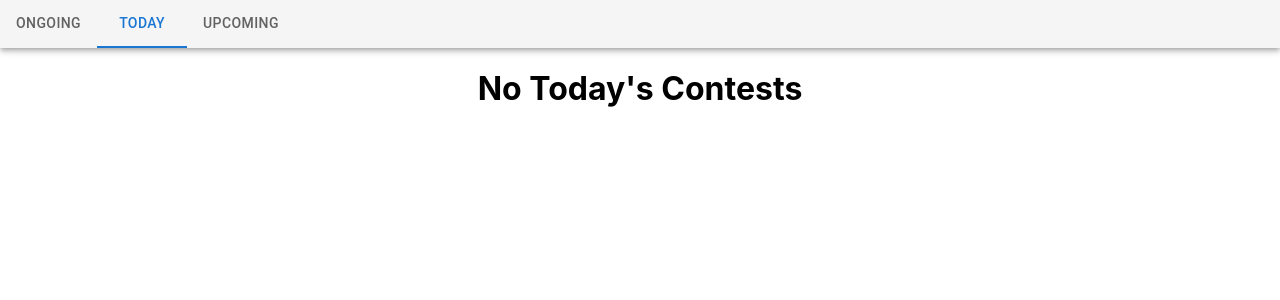
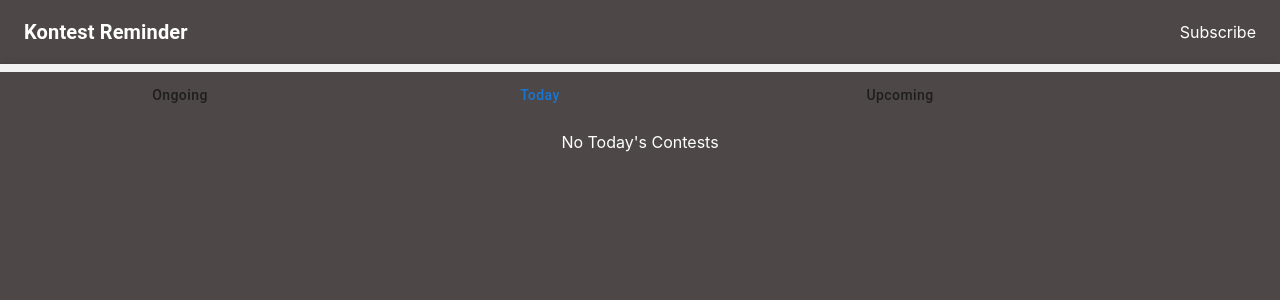
Before and after one commit to nisarg0/Kontest-Reminder, a React app: page /Subscribe in a window 1280 px wide. Shown: the top 300 px of the page. Built offline with nearby package versions, Linux system fonts and the light colour scheme; the HTML template or start-up script is replaced by a standard one.

Commit message:
Added navbar and subscribe page

```diff
--- a/package.json
+++ b/package.json
@@ -1,6 +1,6 @@
 {
 	"name": "cp-scheduler",
-	"version": "0.1.0",
+	"version": "2.0.0",
 	"private": true,
 	"dependencies": {
 		"@emotion/react": "^11.8.2",
@@ -8,6 +8,7 @@
 		"@material-ui/core": "^4.11.4",
 		"@mui/material": "^5.5.0",
 		"@mui/styled-engine-sc": "^5.4.2",
+		"@mui/styles": "^5.5.1",
 		"@testing-library/jest-dom": "^5.12.0",
 		"@testing-library/react": "^11.2.7",
 		"@testing-library/user-event": "^12.8.3",
--- a/src/App.js
+++ b/src/App.js
@@ -1,12 +1,12 @@
 import "./App.css";
 import { ThemeProvider, createTheme } from "@material-ui/core/styles";
 
-// import Subscribe from "./components/Subscribe";
-// import NavigationBar from "./components/NavigationBar";
-// import { MemoryRouter as Router, Switch, Route } from "react-router-dom";
+import NavigationBar from "./components/NavigationBar";
+import { Switch, Route } from "react-router-dom";
 // import MyContest from "./components/MyContest";
 
 import Contests from "./pages/Contests";
+import Subscribe from "./pages/Subscribe";
 import ContestProvider from "./context/contestContext";
 
 function App() {
@@ -18,7 +18,11 @@ function App() {
 	return (
 		<ThemeProvider theme={theme}>
 			<ContestProvider>
-				<Contests />
+				<NavigationBar />
+				<Switch>
+					<Route path="/" exact component={Contests} />
+					<Route path="/Subscribe" component={Subscribe} />
+				</Switch>
 			</ContestProvider>
 		</ThemeProvider>
 	);
--- a/src/components/NavigationBar.js
+++ b/src/components/NavigationBar.js
@@ -1,72 +1,36 @@
-// import React from "react";
-// import { Link, withRouter } from "react-router-dom";
+import * as React from "react";
+import { Toolbar, Box, AppBar, Typography } from "@mui/material";
+import { Link, useLocation } from "react-router-dom";
 
-// var browser = require("webextension-polyfill");
+export default function NavigationBar() {
+	let location = useLocation().pathname;
 
-// function NavigationBar(props) {
-// 	return (
-// 		<div className="navigation">
-// 			<nav className="navbar navbar-expand navbar-dark bg-dark">
-// 				<div className="container">
-// 					<Link
-// 						className="navbar-brand"
-// 						to="\#"
-// 						onClick={openSite}
-// 						data-toggle="tooltip"
-// 						data-placement="bottom"
-// 						title="Open Website"
-// 					>
-// 						Kontests
-// 					</Link>
-
-// 					<div>
-// 						<ul className="navbar-nav ml-auto">
-// 							<li
-// 								className={`nav-item  ${
-// 									props.location.pathname === "/"
-// 										? "active"
-// 										: ""
-// 								}`}
-// 							>
-// 								<Link
-// 									className="nav-link"
-// 									to="/"
-// 									data-toggle="tooltip"
-// 									data-placement="bottom"
-// 									title="See Contests"
-// 								>
-// 									Home
-// 									<span className="sr-only">(current)</span>
-// 								</Link>
-// 							</li>
-// 							<li
-// 								className={`nav-item  ${
-// 									props.location.pathname === "/Subscribe"
-// 										? "active"
-// 										: ""
-// 								}`}
-// 							>
-// 								<Link
-// 									className="nav-link"
-// 									to="/Subscribe"
-// 									data-toggle="tooltip"
-// 									data-placement="bottom"
-// 									title="Subscribe/Unsubscribe Websites"
-// 								>
-// 									Subscribe
-// 								</Link>
-// 							</li>
-// 						</ul>
-// 					</div>
-// 				</div>
-// 			</nav>
-// 		</div>
-// 	);
-// }
-
-// export default withRouter(NavigationBar);
-
-// function openSite() {
-// 	var uri = "https://nisarg0.github.io/Kontest-Reminder/";
-// 	browser.tabs.create({ active: true, url: uri });
-// }
+	return (
+		<Box sx={{ flexGrow: 1 }}>
+			<AppBar position="static" sx={{ backgroundColor: "#4D4847" }}>
+				<Toolbar>
+					<Typography
+						variant="h6"
+						component="div"
+						sx={{ flexGrow: 1, fontWeight: "650" }}
+					>
+						Kontest Reminder
+					</Typography>
+					{location === "/" && (
+						<Link
+							style={{ color: "white", textDecoration: "none" }}
+							to="/Subscribe"
+						>
+							Subscribe
+						</Link>
+					)}
+					{location === "/Subscribe" && (
+						<Link style={{ color: "white", textDecoration: "none" }} to="/">
+							Home
+						</Link>
+					)}
+				</Toolbar>
+			</AppBar>
+		</Box>
+	);
+}
--- /dev/null
+++ b/src/components/SubscribeCard.js
@@ -0,0 +1,46 @@
+import * as React from "react";
+import {
+	Typography,
+	CardMedia,
+	Card,
+	// Button,
+} from "@mui/material";
+
+export default function SubscribeCard() {
+	return (
+		<Card
+			sx={{
+				display: "flex",
+				border: 1,
+				borderRadius: 2,
+				borderColor: "grey.500",
+				padding: 1,
+				":hover": {
+					"box-shadow": "0px 0px 10px 3px rgba(0, 0, 0, 0.2)",
+				},
+				alignItems: "center",
+				width: "100%",
+			}}
+		>
+			<CardMedia
+				component="img"
+				sx={{
+					width: 35,
+					height: 35,
+					borderRadius: 2,
+					alignSelf: "center",
+				}}
+				image={"https://avatars.githubusercontent.com/u/7151918?s=200&v=4"}
+			/>
+
+			<Typography
+				component="div"
+				color="text.primary"
+				sx={{ flex: 1, fontSize: 14, textAlign: "center" }}
+				fontWeight="550"
+			>
+				Atcoder
+			</Typography>
+		</Card>
+	);
+}
--- a/src/index.css
+++ b/src/index.css
@@ -1,13 +1,14 @@
 body {
-  margin: 0;
-  font-family: -apple-system, BlinkMacSystemFont, 'Segoe UI', 'Roboto', 'Oxygen',
-    'Ubuntu', 'Cantarell', 'Fira Sans', 'Droid Sans', 'Helvetica Neue',
-    sans-serif;
-  -webkit-font-smoothing: antialiased;
-  -moz-osx-font-smoothing: grayscale;
+	margin: 0;
+	font-family: -apple-system, BlinkMacSystemFont, "Segoe UI", "Roboto", "Oxygen",
+		"Ubuntu", "Cantarell", "Fira Sans", "Droid Sans", "Helvetica Neue",
+		sans-serif;
+	-webkit-font-smoothing: antialiased;
+	-moz-osx-font-smoothing: grayscale;
+	background-color: #4d4847;
 }
 
 code {
-  font-family: source-code-pro, Menlo, Monaco, Consolas, 'Courier New',
-    monospace;
+	font-family: source-code-pro, Menlo, Monaco, Consolas, "Courier New",
+		monospace;
 }
--- a/src/index.js
+++ b/src/index.js
@@ -3,9 +3,13 @@ import ReactDOM from "react-dom";
 import "./index.css";
 import App from "./App";
 import reportWebVitals from "./reportWebVitals";
+import { MemoryRouter } from "react-router-dom";
+
 ReactDOM.render(
 	<React.StrictMode>
-		<App />
+		<MemoryRouter>
+			<App />
+		</MemoryRouter>
 	</React.StrictMode>,
 	document.getElementById("root")
 );
--- a/src/pages/Contests.js
+++ b/src/pages/Contests.js
@@ -4,26 +4,40 @@ import ContestCard from "../components/ContestCard";
 import { ContestContext } from "../context/contestContext";
 import { Tabs, Tab, AppBar } from "@mui/material";
 import Box from "@mui/material/Box";
+import { makeStyles } from "@mui/styles";
 
-// const colorMapping =  {
-// 	"Round A": "Round A",
-// 	"Hacker Rank" :{
-// 		color
-// 	},
-// }
-// const imgMapping = {
-// 	"Hacer Rank": "",
-// }
+const styles = makeStyles({
+	root: {},
+	tabPanel: {
+		backgroundColor: "#F2F2F2",
+	},
+	tabs: {
+		"& .Mui-selected": {
+			backgroundColor: "#4D4847 !important",
+		},
+		backgroundColor: "#4D4847",
+	},
+	tabBtn: {
+		textTransform: "none !important",
+		position: "relative",
+		flex: 1,
+		outline: "none !important",
+		borderRadius: "12px !important",
+		// backgroundColor: "#F2F2F2 !important",
+	},
+});
 
 export default function Contests() {
 	const { ongoing, upcoming, today, deleteContest } =
 		useContext(ContestContext);
+	const classes = styles();
+
 	console.log("ongoing", ongoing);
 	console.log("upcoming", upcoming);
 	console.log("today", today);
+
 	const [value, setValue] = React.useState(1);
 	const handleTab = (event, newValue) => {
-		console.warn(newValue);
 		setValue(newValue);
 	};
 
@@ -31,17 +45,29 @@ export default function Contests() {
 		<>
 			<Box sx={{ width: "100%" }}>
 				<Box>
-					<AppBar position="static" color="default">
-						<Tabs value={value} onChange={handleTab}>
-							<Tab label="Ongoing" />
-							<Tab label="Today" />
-							<Tab label="Upcoming" />
+					<AppBar position="static" sx={{ backgroundColor: "#F2F2F2" }}>
+						<Box
+							sx={{ width: "100%", height: "8px", backgroundColor: "#F2F2F2" }}
+						></Box>
+						<Tabs
+							className={classes.tabs}
+							indicatorColor="#F2F2F2"
+							value={value}
+							onChange={handleTab}
+						>
+							<Tab className={classes.tabBtn} label="Ongoing" />
+
+							<Tab className={classes.tabBtn} label="Today" />
+
+							<Tab className={classes.tabBtn} label="Upcoming" />
 						</Tabs>
 					</AppBar>
 				</Box>
-				<TabPanel value={value} index={0}>
+				<TabPanel className={classes.tabPanel} value={value} index={0}>
 					{ongoing.length === 0 ? (
-						<Box sx={{ textAlign: "center" }}> No Ongoing Contests </Box>
+						<Box sx={{ textAlign: "center", color: "white" }}>
+							No Ongoing Contests
+						</Box>
 					) : (
 						ongoing.map((contest) => (
 							<ContestCard
@@ -52,9 +78,11 @@ export default function Contests() {
 						))
 					)}
 				</TabPanel>
-				<TabPanel value={value} index={1}>
+				<TabPanel className={classes.tabPanel} value={value} index={1}>
 					{today.length === 0 ? (
-						<Box sx={{ textAlign: "center" }}> No Today's Contests </Box>
+						<Box sx={{ textAlign: "center", color: "white" }}>
+							No Today's Contests
+						</Box>
 					) : (
 						today.map((contest) => (
 							<ContestCard
@@ -65,9 +93,11 @@ export default function Contests() {
 						))
 					)}
 				</TabPanel>
-				<TabPanel value={value} index={2}>
+				<TabPanel className={classes.tabPanel} value={value} index={2}>
 					{upcoming.length === 0 ? (
-						<Box sx={{ textAlign: "center" }}> No Upcoming Contests </Box>
+						<Box sx={{ textAlign: "center", color: "white" }}>
+							No Upcoming Contests
+						</Box>
 					) : (
 						upcoming.map((contest) => (
 							<ContestCard
@@ -87,9 +117,7 @@ function TabPanel(props) {
 	const { children, value, index } = props;
 	if (value === index) {
 		return (
-			<div>
-				<h1>{children}</h1>
-			</div>
+			<Box sx={{ paddingTop: 1.5, backgroundColor: "#4D4847" }}>{children}</Box>
 		);
 	} else return null;
 }
--- /dev/null
+++ b/src/pages/Subscribe.js
@@ -0,0 +1,25 @@
+import * as React from "react";
+import SubscribeCard from "../components/SubscribeCard";
+import Grid from "@mui/material/Grid";
+import Box from "@mui/material/Box";
+
+export default function Subscribe() {
+	return (
+		<Box sx={{ width: "100%", marginTop: "20px", padding: "8px" }}>
+			<Grid container spacing={1}>
+				<Grid item xs={6}>
+					<SubscribeCard>1</SubscribeCard>
+				</Grid>
+				<Grid item xs={6}>
+					<SubscribeCard>2</SubscribeCard>
+				</Grid>
+				<Grid item xs={6}>
+					<SubscribeCard>3</SubscribeCard>
+				</Grid>
+				<Grid item xs={6}>
+					<SubscribeCard>4</SubscribeCard>
+				</Grid>
+			</Grid>
+		</Box>
+	);
+}
```
Also changed, not shown: src/components/ContestCard.js (+28 -23 lines), src/components/ChallengeCard.js (added), src/components/SubChallenge.js (added), 1 other file (tests, documents, lock files or other folders).
